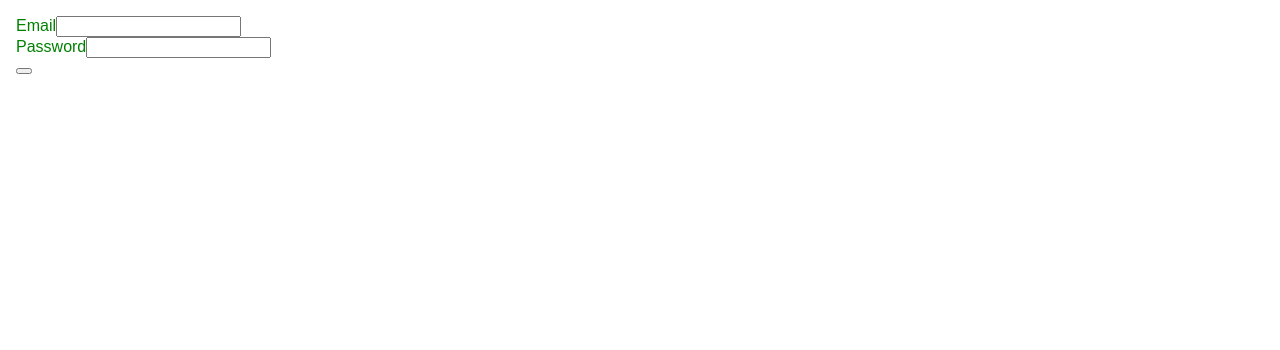
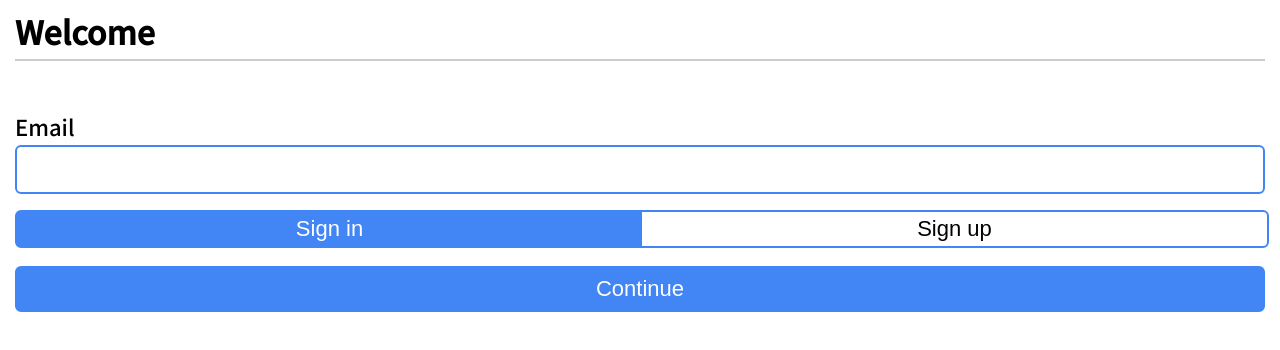
Before and after one commit to dimaanj/Webpack-helper, a React app: page / in a window 1280 px wide. Shown: the top 350 px of the page. Built offline with nearby package versions, Linux system fonts and the light colour scheme.

Commit message:
add signin/signup toggle button

```diff
--- a/src/App.css
+++ b/src/App.css
@@ -1,5 +1,5 @@
-.App {
-    margin: 1rem;
-    font-family: Arial, Helvetica, sans-serif;
-    color: green;
+@import url('https://fonts.googleapis.com/css2?family=Noto+Sans+JP:wght@500&display=swap');
+
+body {
+    font-family: 'Noto Sans JP', sans-serif;
 }
--- a/src/App.jsx
+++ b/src/App.jsx
@@ -1,12 +1,10 @@
 import React from 'react';
 import './reset.css';
 import './App.css';
-import SignIn from './auth/AuthForm';
+import SignIn from './auth/SignIn';
 
 const App = () => (
-  <div className="App">
-    <SignIn />
-  </div>
+  <SignIn />
 );
 
 export default App;
--- a/src/auth/AuthForm.jsx
+++ b/src/auth/AuthForm.jsx
@@ -1,30 +1,100 @@
 import React, { useState } from 'react';
 import PropTypes from 'prop-types';
+import styled from 'styled-components';
 import FormInput from '../shared/FormInput';
 
+const SubmitButton = styled.button`
+  width: 100%;
+  padding: 8px;
+  margin-top: 18px;
+  font-size: 22px;
+  font-weight: 400;
+  border-radius: 6px;
+  background-color: #4285f4;
+  border: 2px solid #4285f4;
+  color: white;
+  cursor: pointer;
+  transition: all 0.3s ease;
+
+  :focus {
+    outline: none;
+    background-color: #0f9d58;
+    border: 2px solid #0f9d58;
+  }
+`;
+
+const Toggler = styled.div`
+  width: 100%;
+  margin-top: 8px;
+  border-radius: 6px;
+  border: solid 2px #4285f4;
+  display: flex;
+`;
+
+const ToggledOption = styled.button`
+  display: flex;
+  justify-content: center;
+  width: 50%;
+  font-size: 22px;
+  padding: 4px;
+  background: none;
+  background-color: ${(props) => (props.selected ? '#4285f4' : 'none')};
+  color: ${(props) => (props.selected ? 'white' : '')};
+  cursor: pointer;
+  border: none;
+
+  :focus {
+    outline: none;
+  }
+`;
+
 const AuthForm = ({ title, onSubmit }) => {
-  const { email, setEmail } = useState('');
-  const { password, setPassword } = useState('');
+  const [email, setEmail] = useState('');
+  const [password, setPassword] = useState('');
 
   const onButtnonClick = (event) => {
     event.preventDefault();
+    // disable button
     // validation
-    onSubmit();
+    onSubmit({ email, password });
   };
 
   const onEmailChange = (email) => {
     setEmail(email);
   };
 
-  const onPasswordChange = (passowrd) => {
-    setPassword(passowrd);
-  };
+  // const onPasswordChange = (passowrd) => {
+  //   setPassword(passowrd);
+  // };
 
   return (
     <form>
-      <FormInput value={email} title="Email" fieldFor="form-email" onChange={onEmailChange} />
-      <FormInput value={password} title="Password" fieldFor="form-password" type="password" onChange={onPasswordChange} />
-      <button type="submit" onClick={(e) => onButtnonClick(e)}>{title}</button>
+      <FormInput
+        value={email}
+        title="Email"
+        fieldFor="form-email"
+        type="email"
+        onChange={onEmailChange}
+        autofocus
+        name="email"
+        autoComplete="email"
+      />
+      <Toggler>
+        <ToggledOption selected type="button">Sign in</ToggledOption>
+        <ToggledOption type="button">Sign up</ToggledOption>
+      </Toggler>
+      {/* <FormInput
+        value={password}
+        title="Password"
+        fieldFor="form-password"
+        type="password"
+        onChange={onPasswordChange}
+        name="current-password"
+      /> */}
+      {/* <button type="button">Create an account</button> */}
+      <SubmitButton type="submit" onClick={(e) => onButtnonClick(e)}>
+        {title}
+      </SubmitButton>
     </form>
   );
 };
--- a/src/auth/SignIn.jsx
+++ b/src/auth/SignIn.jsx
@@ -1,11 +1,28 @@
 import React from 'react';
+import styled from 'styled-components';
 import AuthForm from './AuthForm';
 
-const SignIn = () => (
-  <>
-    <h2>Sign in</h2>
-    <AuthForm />
-  </>
-);
+const Layout = styled.div`
+  padding: 15px;
+`;
+
+const Header = styled.h2`
+  font-size: 32px;
+  font-weight: 600;
+  margin-bottom: 54px;
+  padding-bottom: 12px;
+  border-bottom: solid 2px #ccc;
+`;
+
+const SignIn = () => {
+  const onSubmit = ({ email, password }) => {};
+
+  return (
+    <Layout>
+      <Header>Welcome</Header>
+      <AuthForm title="Continue" onSubmit={onSubmit} />
+    </Layout>
+  );
+};
 
 export default SignIn;
--- a/src/shared/FormInput.jsx
+++ b/src/shared/FormInput.jsx
@@ -1,24 +1,65 @@
 import React from 'react';
+import styled from 'styled-components';
 import PropTypes from 'prop-types';
+import FormLabel from './FormLabel';
+
+const StyledInput = styled.input`
+  width: 100%;
+  padding: 12px;
+  margin: 8px 0;
+  display: inline-block;
+  border: 2px solid #ccc;
+  border-radius: 6px;
+  box-sizing: border-box;
+  transition: all 0.3s ease;
+  font-size: 18px;
+  font-weight: 400;
+
+  :focus {
+    outline: none;
+    border: solid 2px #4285f4;
+  }
+`;
 
 const FormInput = ({
-  value, fieldFor, type, title, onChange,
+  value,
+  fieldFor,
+  type,
+  title,
+  onChange,
+  autoComplete,
+  autofocus,
+  option,
 }) => (
   <section>
-    <label htmlFor={fieldFor}>{title}</label>
-    <input value={value} id={fieldFor} type={type} onChange={(e) => onChange(e.current.target)} />
+    <FormLabel fieldFor={fieldFor} title={title} option={option} />
+    <StyledInput
+      value={value}
+      id={fieldFor}
+      type={type}
+      autoFocus={autofocus}
+      autoComplete={autoComplete}
+      onChange={(e) => onChange(e.target.value)}
+    />
   </section>
 );
 
 FormInput.propTypes = {
-  value: PropTypes.string.isRequired,
+  value: PropTypes.string,
   fieldFor: PropTypes.string.isRequired,
   type: PropTypes.string,
   title: PropTypes.string.isRequired,
   onChange: PropTypes.func.isRequired,
+  autoComplete: PropTypes.string,
+  autofocus: PropTypes.bool,
+  option: PropTypes.string,
 };
 FormInput.defaultProps = {
   type: 'text',
+  value: '',
+  autofocus: false,
+  autoComplete: undefined,
+  option: undefined,
 };
 
 export default FormInput;
--- /dev/null
+++ b/src/shared/FormLabel.jsx
@@ -0,0 +1,48 @@
+import React from 'react';
+import styled from 'styled-components';
+import PropTypes from 'prop-types';
+
+const LabelContainer = styled.div`
+  display: flex;
+  justify-content: space-between;
+  align-items: flex-end;
+`;
+
+const Label = styled.section`
+  font-size: 22px;
+  font-weight: 400;
+`;
+
+const OptionButton = styled.button`
+  background: none;
+  border: none;
+  cursor: pointer;
+  color: #ccc;
+  font-size: 18px;
+  padding: 5px 0 0 5px;
+  transition: color 0.3s ease;
+
+  :focus {
+    outline: none;
+    color: #4285f4;
+  }
+`;
+
+const FormLabel = ({ fieldFor, title, option }) => (
+  <LabelContainer>
+    <Label htmlFor={fieldFor}>{title}</Label>
+    <OptionButton type="button">{option}</OptionButton>
+  </LabelContainer>
+);
+
+FormLabel.propTypes = {
+  fieldFor: PropTypes.string.isRequired,
+  title: PropTypes.string.isRequired,
+  option: PropTypes.string,
+};
+
+FormLabel.defaultProps = {
+  option: undefined,
+};
+
+export default FormLabel;
--- a/webpack.config.js
+++ b/webpack.config.js
@@ -7,7 +7,7 @@ module.exports = {
   mode: 'development',
   devtool: 'inline-source-map',
   entry: {
-    bundle: './src/index.js', // Bundle with our code
+    bundle: './src/index.jsx', // Bundle with our code
     vendor: ['react', 'react-dom'], // Vendor libraries we want make in separate bundles
   },
   output: {
```
Also changed, not shown: src/index.jsx (renamed from src/index.js).
